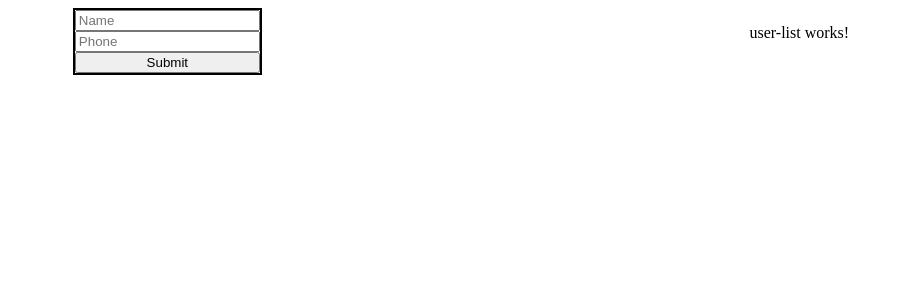
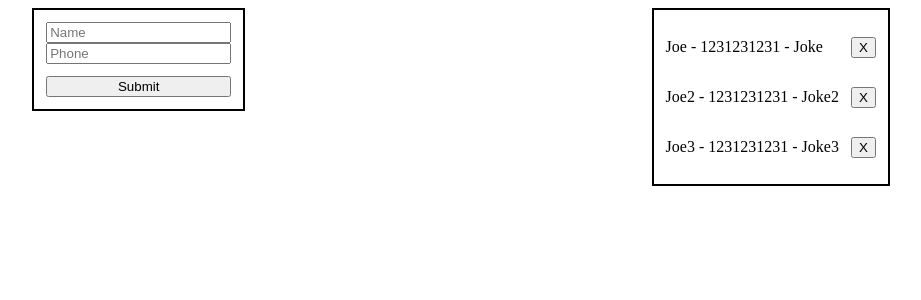
Before and after one commit to HolyMelonSeed/SimpleUserFormApp, an Angular app: page / in a window 1280 px wide. Shown: the top 300 px of the page, without its empty margins (179-1100 px from the left). Built offline with nearby package versions, Linux system fonts and the light colour scheme.

Commit message:
Basic user list, simple styling

```diff
--- a/src/app/components/user-form/user-form.scss
+++ b/src/app/components/user-form/user-form.scss
@@ -2,4 +2,8 @@ form {
     border: 2px solid black;
     display: flex;
     flex-direction: column;
+    padding: 12px;
 }
+button {
+    margin-top: 12px;
+}
--- a/src/app/components/user-list/user-list-item/user-list-item.html
+++ b/src/app/components/user-list/user-list-item/user-list-item.html
@@ -1 +1,4 @@
-<p>user-list-item works!</p>
+<div>
+<p>{{userInputSignal()?.name}} - {{userInputSignal()?.phone}} - {{userInputSignal()?.joke}}</p>
+<button (click)="removeUser()">X</button>
+</div>
--- a/src/app/components/user-list/user-list-item/user-list-item.scss
+++ b/src/app/components/user-list/user-list-item/user-list-item.scss
@@ -0,0 +1,10 @@
+div {
+    display: flex;
+    align-items: center;
+    justify-content: space-between;
+}
+
+button {
+    height: fit-content;
+    margin-left: 12px;
+}
--- a/src/app/components/user-list/user-list-item/user-list-item.ts
+++ b/src/app/components/user-list/user-list-item/user-list-item.ts
@@ -1,4 +1,5 @@
-import { Component } from '@angular/core';
+import { Component, input, signal } from '@angular/core';
+import { User } from '../../../model/user';
 
 @Component({
   selector: 'app-user-list-item',
@@ -7,5 +8,8 @@ import { Component } from '@angular/core';
   styleUrl: './user-list-item.scss',
 })
 export class UserListItem {
-
+removeUser() {
+throw new Error('Method not implemented.');
 }
+  userInputSignal = input<User>();
+}
--- a/src/app/components/user-list/user-list.html
+++ b/src/app/components/user-list/user-list.html
@@ -1 +1,5 @@
-<p>user-list works!</p>
+<div>
+@for (user of usersSignal(); track $index) {
+    <app-user-list-item [userInputSignal]="user"></app-user-list-item>
+}
+</div>
--- a/src/app/components/user-list/user-list.scss
+++ b/src/app/components/user-list/user-list.scss
@@ -0,0 +1,4 @@
+div {
+    border: 2px solid black;
+    padding: 12px;
+}
--- a/src/app/components/user-list/user-list.ts
+++ b/src/app/components/user-list/user-list.ts
@@ -1,11 +1,18 @@
-import { Component } from '@angular/core';
+import { Component, Input, signal } from '@angular/core';
+import { UserListItem } from './user-list-item/user-list-item';
 
 @Component({
   selector: 'app-user-list',
-  imports: [],
+  imports: [UserListItem],
   templateUrl: './user-list.html',
   styleUrl: './user-list.scss',
 })
 export class UserList {
+  tempUsers = [
+    {id: 0, name: "Joe", phone: 1231231231, joke: "Joke"},
+    {id: 1, name: "Joe2", phone: 1231231231, joke: "Joke2"},
+    {id: 2, name: "Joe3", phone: 1231231231, joke: "Joke3"},
+  ]
 
+  usersSignal = signal(this.tempUsers)
 }
--- /dev/null
+++ b/src/app/model/user.ts
@@ -0,0 +1,6 @@
+export type User = {
+    id: number,
+    name: string,
+    phone: number,
+    joke: string,
+}
```
